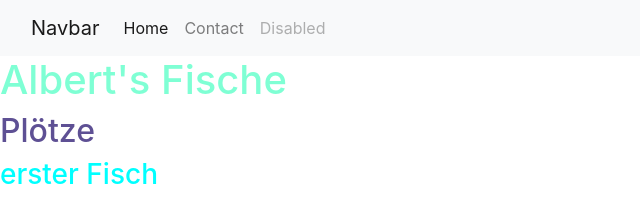
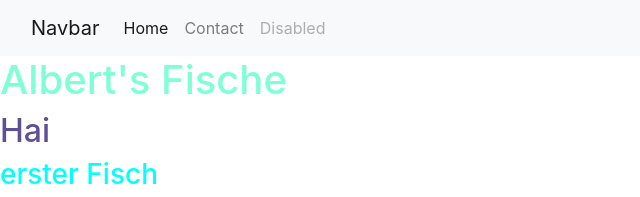
Before and after one commit to albertzubow/albertzubow.github.io, a plain HTML site: page index.html in a window 1280 px wide. Shown: the top 197 px of the page, without its empty margins (0-640 px from the left). Drawn offline with nearby package versions, Linux system fonts and the light colour scheme.

Commit message:
first shark

```diff
--- a/index.html
+++ b/index.html
@@ -41,7 +41,7 @@
 
 
         <h1>Albert's Fische</h1>
-        <h2>Plötze</h2>
+        <h2>Hai</h2>
         <h3>erster Fisch</h3>
 
         <img src="albert_fisch.jpg" width="15%" alt="Albert und sein Fisch">
```
